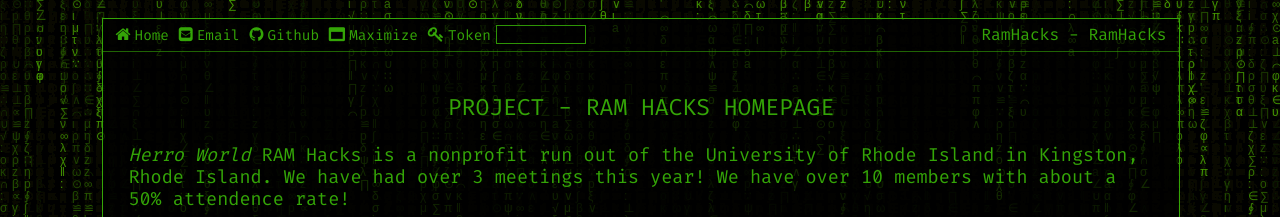
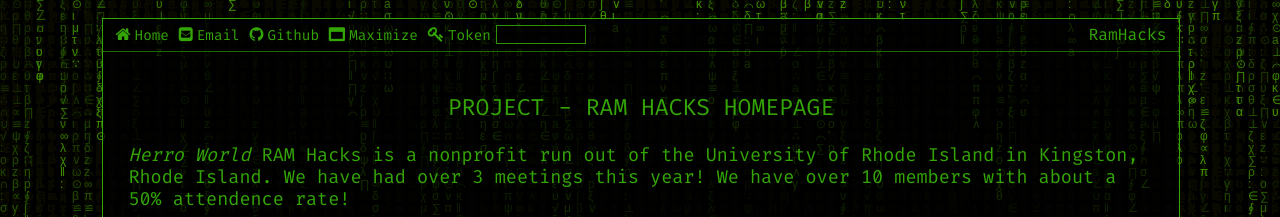
Before and after one commit to ramhacks/ramhacks.github.io, a Jekyll site: the page built from pages/index.md, in a window 1280 px wide. Shown: the top 217 px of the page. Built offline with Jekyll 4.4.1, drawn with Linux system fonts in a browser that asks for light colours.

Commit message:
Update _config.yml

```diff
--- a/_config.yml
+++ b/_config.yml
@@ -1,6 +1,6 @@
 ## Settings
 title: RamHacks
-owner: "RamHacks"
+owner: ""
 url: "https://rhodyra.ms"
 baseurl: "/"
 permalink: /:title/
```
